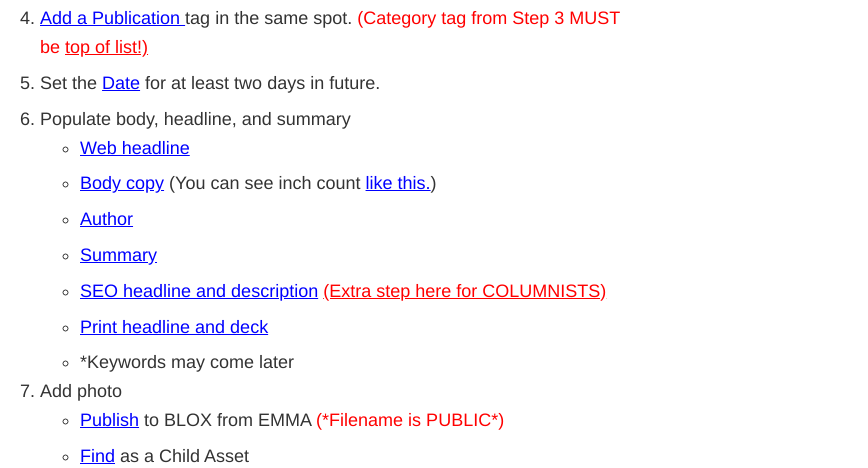
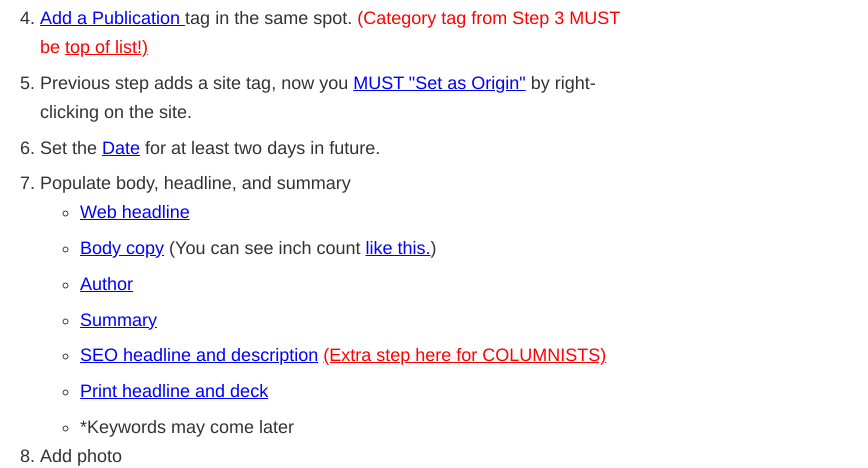
Before and after one commit to seanard1/blox, a plain HTML site: page index.html in a window 1280 px wide. Shown: the part 276-744 px from the top of the page, without its empty margins (0-868 px from the left). Drawn offline with nearby package versions, Linux system fonts and the light colour scheme.

Commit message:
Add files via upload

```diff
--- a/index.html
+++ b/index.html
@@ -50,7 +50,7 @@
             <li class="instruction" onclick="showImage('3.JPG', this)">Set the <span class="blue-underlined">Workflow</span> as digital_and_print and the process as draft.</li>
             <li class="instruction" ><span class="blue-underlined instruction" onclick="showImage('4.JPG', this)">Add a Section</span> tag for the story category. <span class="red-warning-link instruction" onclick="showImage('20.jpg', this)">(These are your ONLY choices!)</span></li>
             <li class="instruction" ><span class="blue-underlined instruction" onclick="showImage('5.JPG', this)">Add a Publication </span> tag in the same spot. <span class="red-warning">(Category tag from Step 3 MUST be </span><span class="red-warning-link instruction" onclick="showImage('22.JPG', this)">top of list!)</span></li>
-            <!-- <li class="instruction" >Previous step adds a site tag, now you <span class="blue-underlined instruction" onclick="showImage('23.JPG', this)">MUST "Set as Origin"</span> by right-clicking on the site.</li> -->
+            <li class="instruction" >Previous step adds a site tag, now you <span class="blue-underlined instruction" onclick="showImage('23.JPG', this)">MUST "Set as Origin"</span> by right-clicking on the site.</li>
             <li class="instruction" onclick="showImage('6.JPG', this)">Set the <span class="blue-underlined">Date</span> for at least two days in future.</li>
             <li>Populate body, headline, and summary
             <ul>
```
